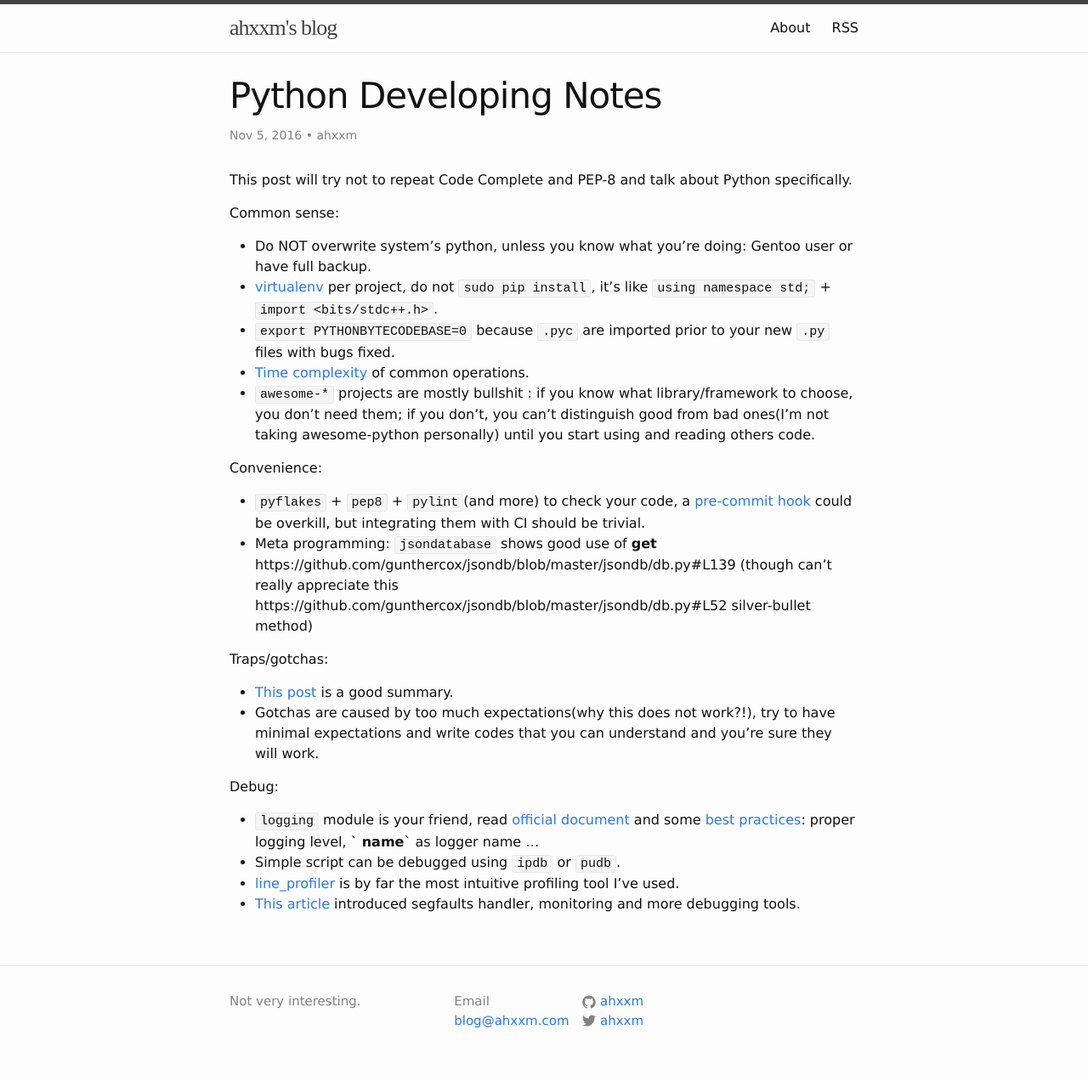
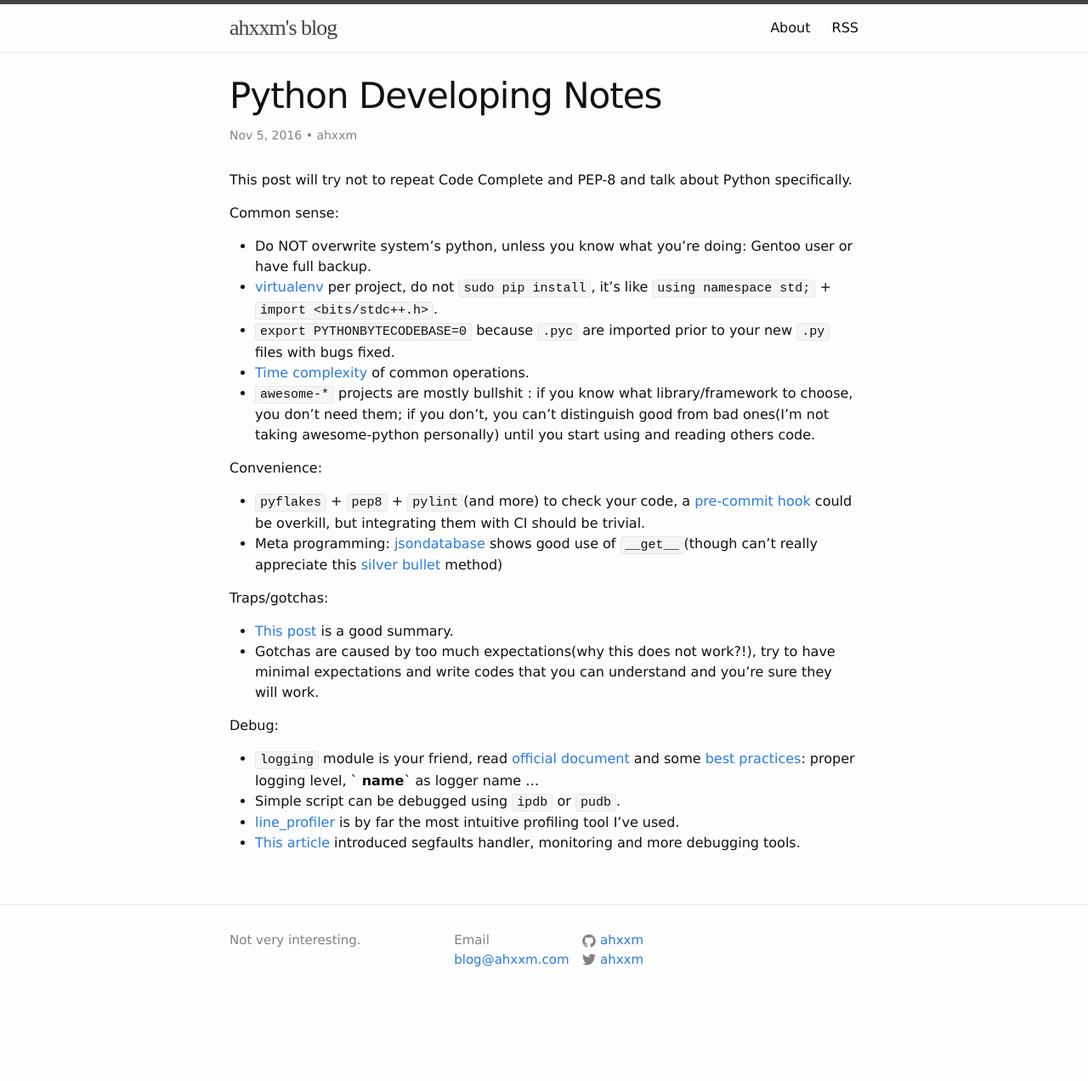
Before and after one commit to ahxxm/ahxxm.github.io, a Jekyll site: the page built from _posts/2016-11-05-python-notes-en.md, in a window 1280 px wide. Shown: the whole page at 85% size. Built offline with Jekyll 4.4.1, drawn with Linux system fonts in a browser that asks for light colours; after the commit the page ends 1200 px from its top, so only the background shows below that.

Commit message:
fix filename and links

```diff
--- a/_posts/2016-11-05-python-tips-en.md
+++ b/_posts/2016-11-05-python-notes-en.md
@@ -23,7 +23,7 @@ Common sense:
 Convenience:
 
 * `pyflakes` + `pep8` + `pylint`(and more) to check your code, a [pre-commit hook](https://www.stavros.io/posts/more-pep8-git-hooks/) could be overkill, but integrating them with CI should be trivial.
-* Meta programming: `jsondatabase` shows good use of __get__ https://github.com/gunthercox/jsondb/blob/master/jsondb/db.py#L139 (though can't really appreciate this https://github.com/gunthercox/jsondb/blob/master/jsondb/db.py#L52 silver-bullet method)
+* Meta programming: [jsondatabase](https://github.com/gunthercox/jsondb/blob/master/jsondb/db.py#L139) shows good use of `__get__`(though can't really appreciate this [silver bullet](https://github.com/gunthercox/jsondb/blob/master/jsondb/db.py#L52) method)
 
 
 Traps/gotchas:
```
